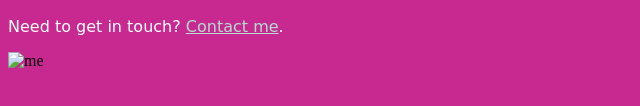
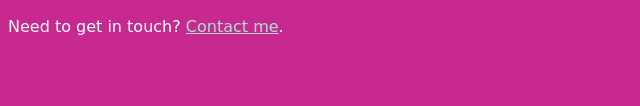
Before and after one commit to aliciadanielsen/aliciadanielsen.github.io, a plain HTML site: page unit_1/index.html in a window 1280 px wide. Shown: the part 208-314 px from the top of the page, 0-640 px from the left. Drawn offline with Linux system fonts and the light colour scheme.

Commit message:
Update index.html

```diff
--- a/unit_1/index.html
+++ b/unit_1/index.html
@@ -10,6 +10,5 @@
 <h2>*Plant Lover*</h2>
 <h2>*Likes Soup*</h2>
 <p>Need to get in touch? <a href=mailto:adanielsen@garycommunity.org>Contact me</a>.</p>
-<img src="alicia" HiRes-2.jpeg" alt=me width=500 height=333>
 </body>
 </html>
```
